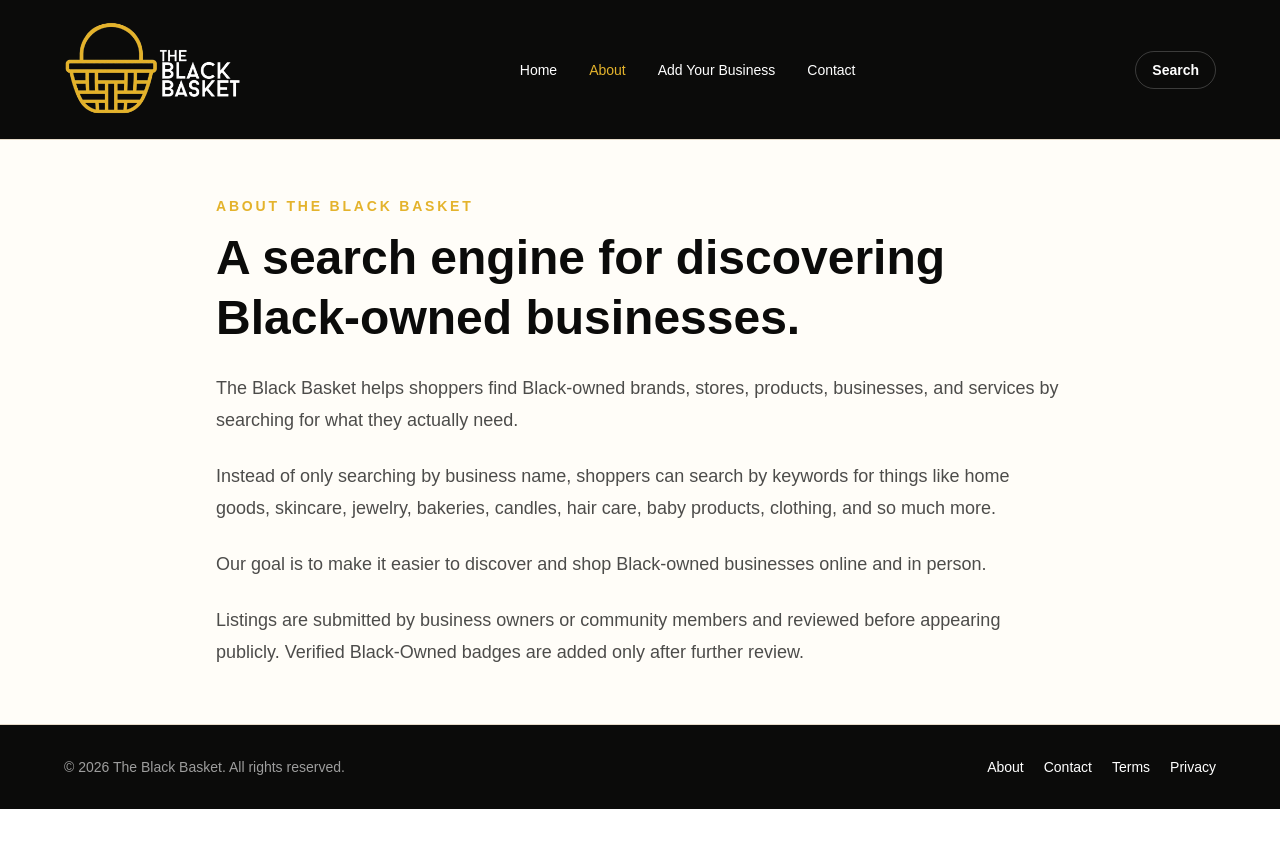
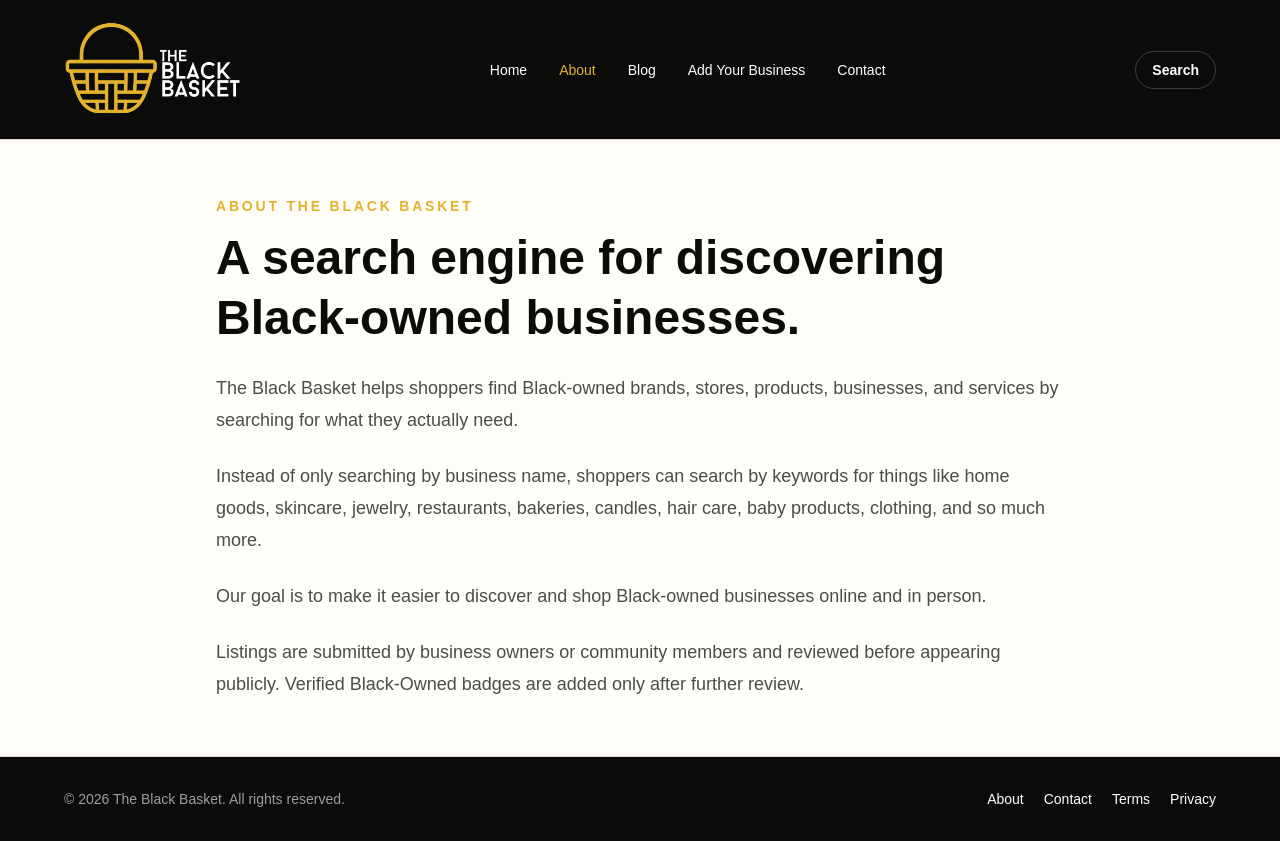
Before and after one commit to theblackbasket/the-black-basket, a Next.js app: page /about in a window 1280 px wide. Before the commit the page ends 809 px from the top, so only its background shows below. Built offline with nearby package versions, Linux system fonts and the light colour scheme.

Commit message:
Add blog link to about page

```diff
--- a/app/about/page.tsx
+++ b/app/about/page.tsx
@@ -19,6 +19,10 @@
               About
             </a>
 
+            <a href="/blog" className="hover:text-[#e4b32c]">
+              Blog
+            </a>
+
             <a href="/add-your-business" className="hover:text-[#e4b32c]">
               Add Your Business
             </a>
@@ -35,6 +39,7 @@
             Search
           </a>
         </div>
+
         <nav className="mx-auto mt-4 flex max-w-6xl flex-wrap gap-4 text-sm md:hidden">
           <a href="/" className="hover:text-[#e4b32c]">
             Home
@@ -44,8 +49,12 @@
             Search
           </a>
 
-  <a href="/about" className="hover:text-[#e4b32c]">
+          <a href="/about" className="text-[#e4b32c]">
             About
+          </a>
+
+          <a href="/blog" className="hover:text-[#e4b32c]">
+            Blog
           </a>
 
           <a href="/add-your-business" className="hover:text-[#e4b32c]">
@@ -76,8 +85,9 @@
 
           <p>
             Instead of only searching by business name, shoppers can search by
-            keywords for things like home goods, skincare, jewelry, bakeries,
-            candles, hair care, baby products, clothing, and so much more.
+            keywords for things like home goods, skincare, jewelry, restaurants,
+            bakeries, candles, hair care, baby products, clothing, and so much
+            more.
           </p>
 
           <p>
```
Lines whose indentation alone changed are shown as unchanged.
